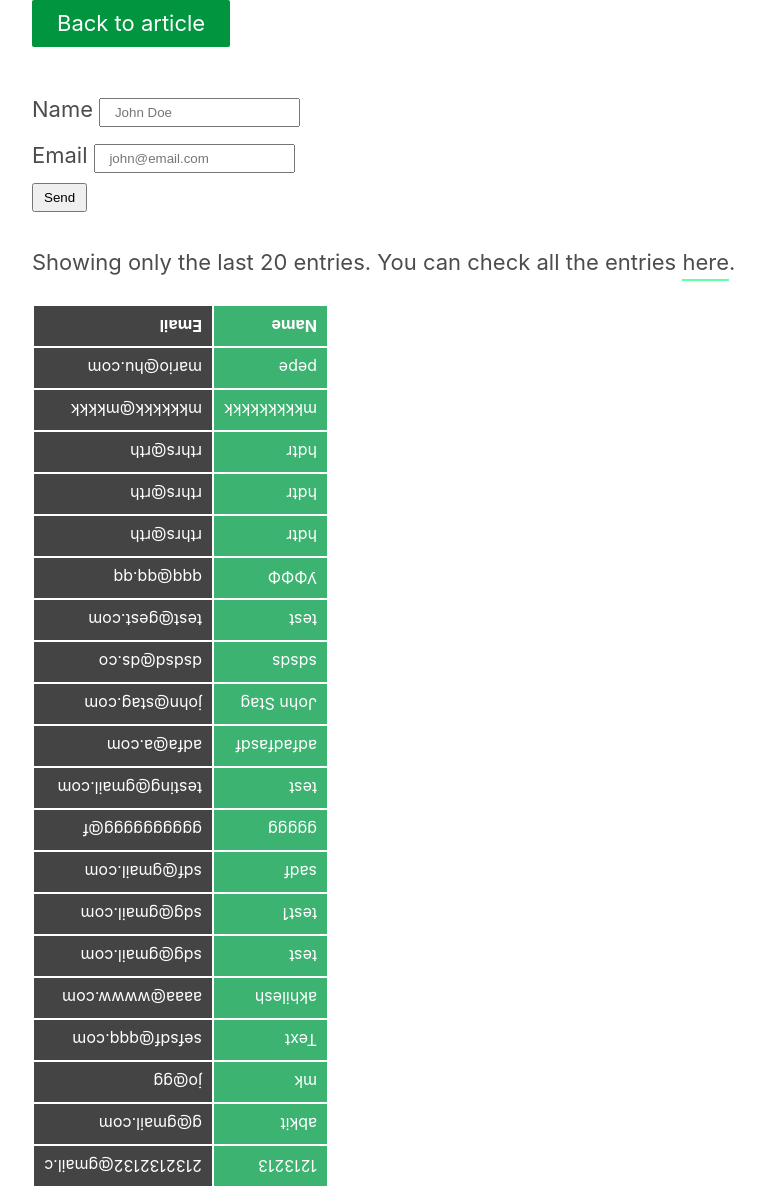
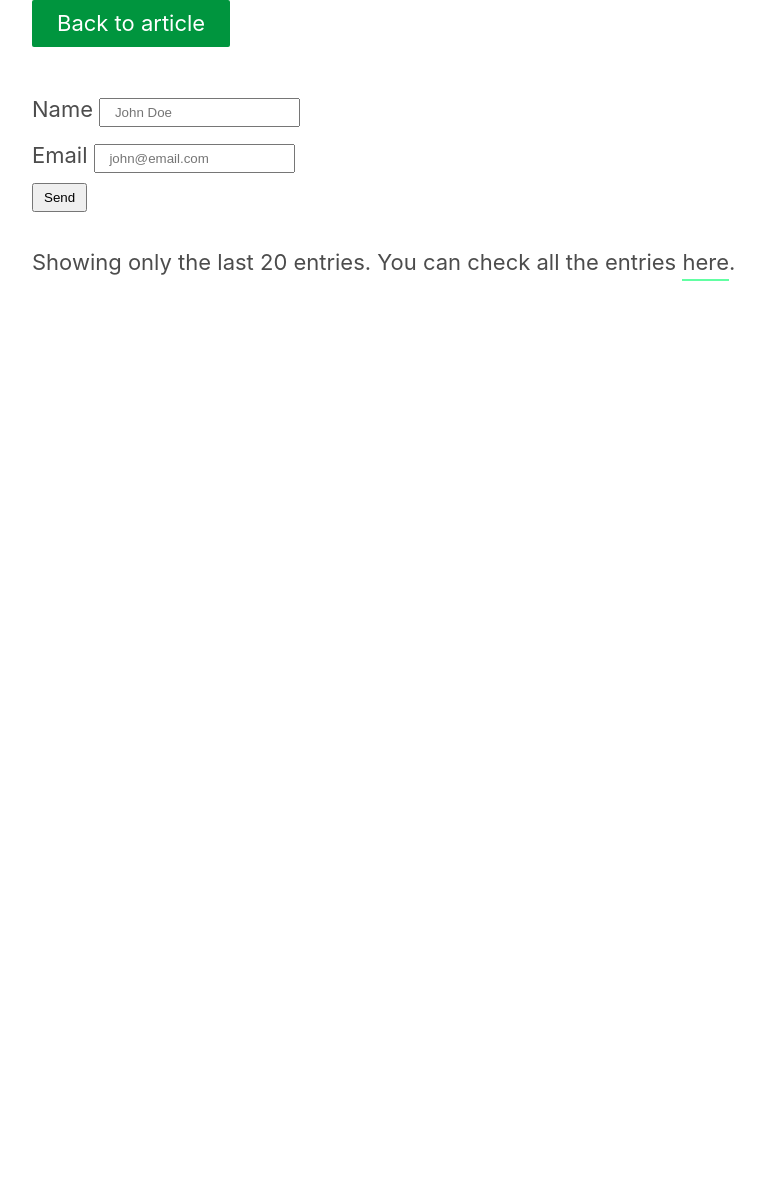
Before and after one commit to bdmilan/blog, a Jekyll site: the page gd.html, which Jekyll copies as it is, in a window 1280 px wide. Shown: the whole page, without its empty margins (108-873 px from the left). Built offline with Jekyll 4.4.1, drawn with Linux system fonts in a browser that asks for light colours; nearby versions of some CDN libraries.

Commit message:
Update gd.html

```diff
--- a/gd.html
+++ b/gd.html
@@ -58,7 +58,7 @@
     var submitted = !1
 </script>
 <iframe id="hidden_iframe" name="hidden_iframe" onload="submitted&amp;&amp;(window.location=&quot;https://blog.webjeda.com/demo/google-form-customize/&quot;)" style="display:none" __idm_frm__="10737418557"></iframe>
-<form action="https://docs.google.com/forms/d/e/1FAIpQLSdqGYth5-G2cP8SILJwjOcJ38vit-Rv8E9SXmtnJUu4ifMcGw/formResponse" method="post" onsubmit="submitted=!0" target="hidden_iframe">
+<form action="https://docs.google.com/forms/d/e/1ofPAOgQIp7oGORESYlYPGVnYPzaPEJH8zWpCzYF1jWk/formResponse" method="post" onsubmit="submitted=!0" target="hidden_iframe">
 <label>Name</label>
 <input maxlength="18" name="entry.742532386" placeholder=" John Doe" required="">
 <br>
@@ -67,10 +67,9 @@
 <br>
 <input type="submit" value="Send">
 </form>
-<p>Showing only the last 20 entries. You can check all the entries <a href="https://docs.google.com/spreadsheets/d/1_vt8il8LpxEi8_DmX0yxxRambpw700cdMC2yMIGWqbk/edit?usp=sharing" target="_blank">here</a>.
+<p>Showing only the last 20 entries. You can check all the entries <a href="https://docs.google.com/spreadsheets/d/1ofPAOgQIp7oGORESYlYPGVnYPzaPEJH8zWpCzYF1jWk/edit?usp=sharing" target="_blank">here</a>.
 </p><div class="table">
-<table class="flex-container"><tr><td>1213213</td><td>2132132132@gmail.c</td></tr><tr><td>abkit</td><td>g@gmail.com</td></tr><tr><td>mk</td><td>jo@gg</td></tr><tr><td>Text</td><td>sefsdf@qqq.com</td></tr><tr><td>akhilesh</td><td>aaaa@wwww.com</td></tr><tr><td>test</td><td>sdg@gmail.com</td></tr><tr><td>test1</td><td>sdg@gmail.com</td></tr><tr><td>sadf</td><td>sdf@gmail.com</td></tr><tr><td>ggggg</td><td>gggggggggg@f</td></tr><tr><td>test</td><td>testing@gmail.com</td></tr><tr><td>adfadfasdf</td><td>adfa@a.com</td></tr><tr><td>John Stag</td><td>john@stag.com</td></tr><tr><td>sdsds</td><td>dsdsd@ds.co</td></tr><tr><td>test</td><td>test@gest.com</td></tr><tr><td>УФФФ</td><td>qqq@qq.qq</td></tr><tr><td>hdtr</td><td>rthrs@rth</td></tr><tr><td>hdtr</td><td>rthrs@rth</td></tr><tr><td>hdtr</td><td>rthrs@rth</td></tr><tr><td>mkkkkkkkkk</td><td>mkkkkkk@mkkkk</td></tr><tr><td>pepe</td><td>mario@hu.com</td></tr><tr><th>Name</th><th>Email</th></tr></table>
-</div>
+
 </div>
 <script src="//ajax.googleapis.com/ajax/libs/jquery/3.2.1/jquery.min.js"></script>
 <script>
@@ -80,7 +79,7 @@
         }), $("table").addClass("flex-container").append("<tr><th>Name</th><th>Email</th></tr>")
     }
 </script>
-<script src="https://spreadsheets.google.com/feeds/list/1_vt8il8LpxEi8_DmX0yxxRambpw700cdMC2yMIGWqbk/1/public/values?alt=json-in-script&amp;callback=importGSS" async=""></script>
+<script src="https://spreadsheets.google.com/feeds/list/1ofPAOgQIp7oGORESYlYPGVnYPzaPEJH8zWpCzYF1jWk/1/public/values?alt=json-in-script&amp;callback=importGSS" async=""></script>
 
 
 </body></html>
```
